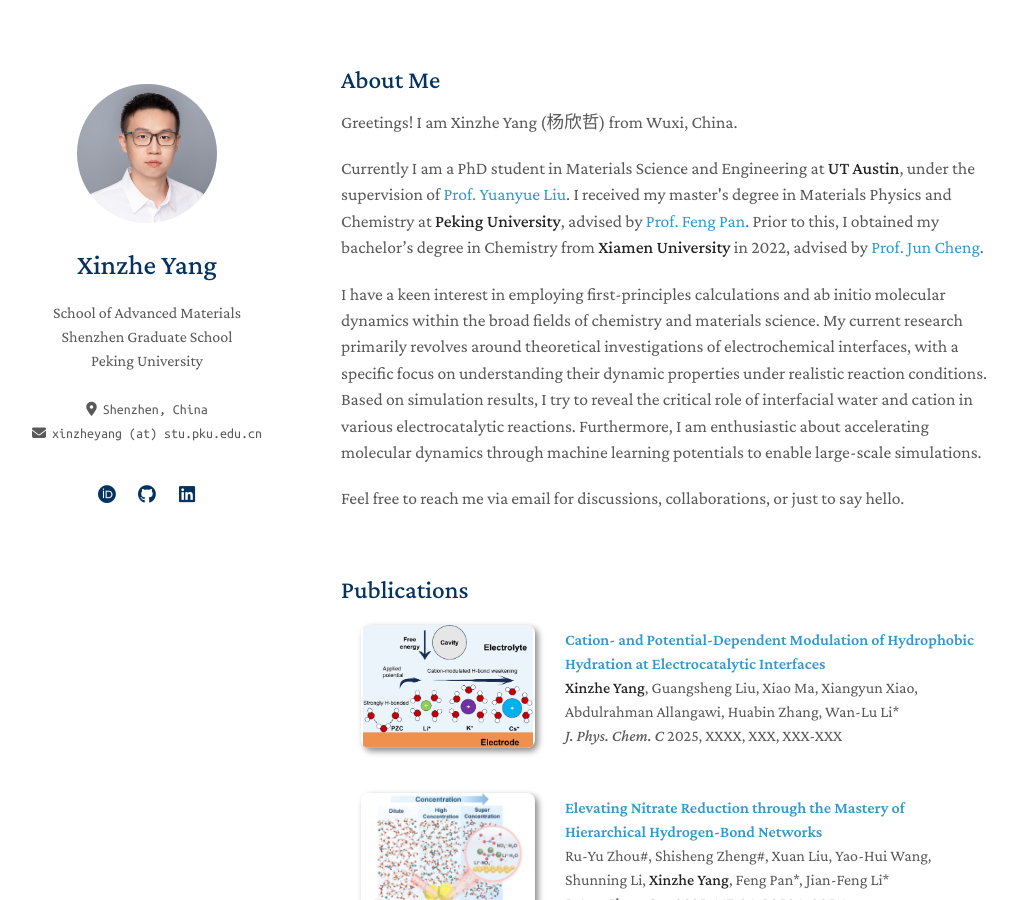
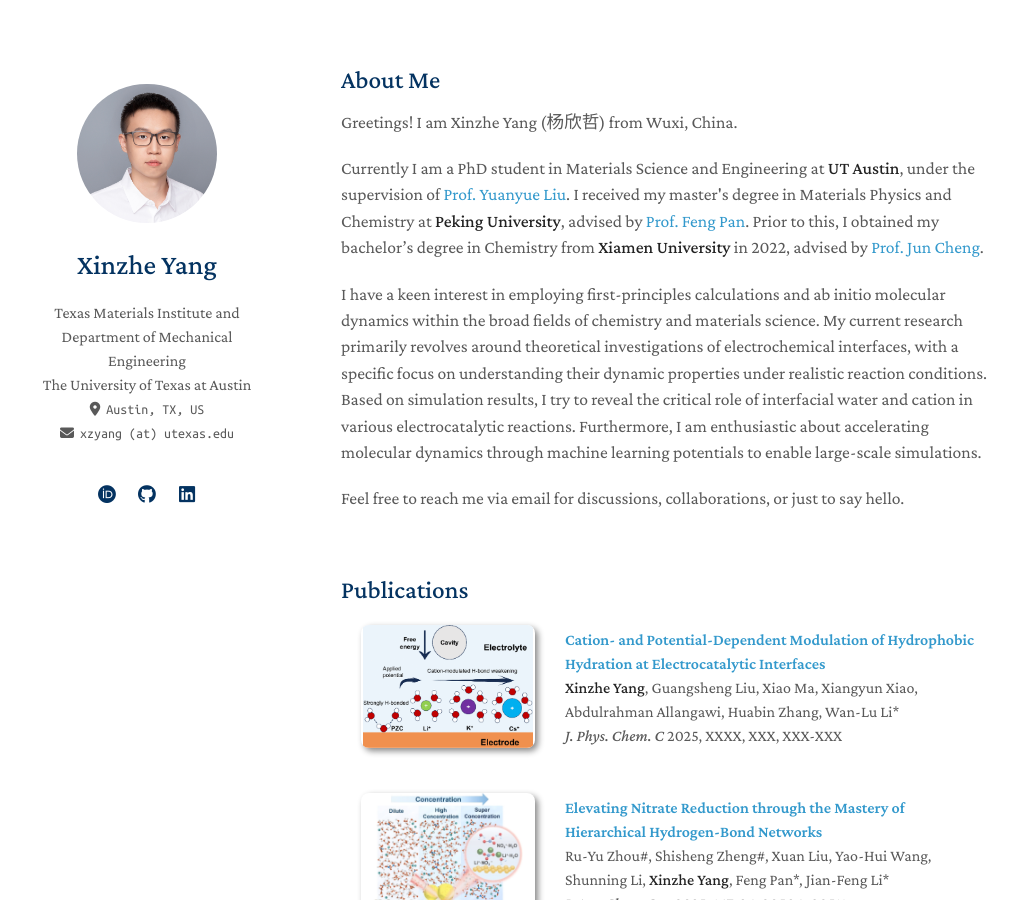
Before and after one commit to xzyang99/xzyang99.github.io, a Jekyll site: the page built from index.md, in a window 1280 px wide and 900 px high. Shown: the whole window, without its empty margins (129-1146 px from the left). Built offline with Jekyll 4.4.1, drawn with Linux system fonts in a browser that asks for light colours; a style sheet for code colours, icons or effects is not loaded; our own code applies the rules of GitHub Pages for plain Markdown files.

Commit message:
Update personal information and affiliations

```diff
--- a/_config.yml
+++ b/_config.yml
@@ -1,16 +1,10 @@
 # Basic Information
 title: Xinzhe Yang
-position: School of Advanced Materials
-affiliation: Peking University Shenzhen Graduate School
-affiliation1: School of Advanced Materials
-affiliation1_link: https://sam.pkusz.edu.cn/
-affiliation2: Shenzhen Graduate School
-affiliation2_link: https://english.pkusz.edu.cn/
-affiliation3: Peking University
-affiliation3_link: https://english.pku.edu.cn/
-location: Shenzhen, China
-email: xinzheyang (at) stu.pku.edu.cn
-email_link: 'mailto: xinzheyang@stu.pku.edu.cn'
+affiliation1: Texas Materials Institute and Department of Mechanical Engineering
+affiliation2: The University of Texas at Austin
+location: Austin, TX, US
+email: xzyang (at) utexas.edu
+email_link: 'mailto: xzyang@utexas.edu'
 
 # Search Engine Optimization (SEO)
 # The following information is used to improve the website traffic from search engines, e.g., Google.
```
